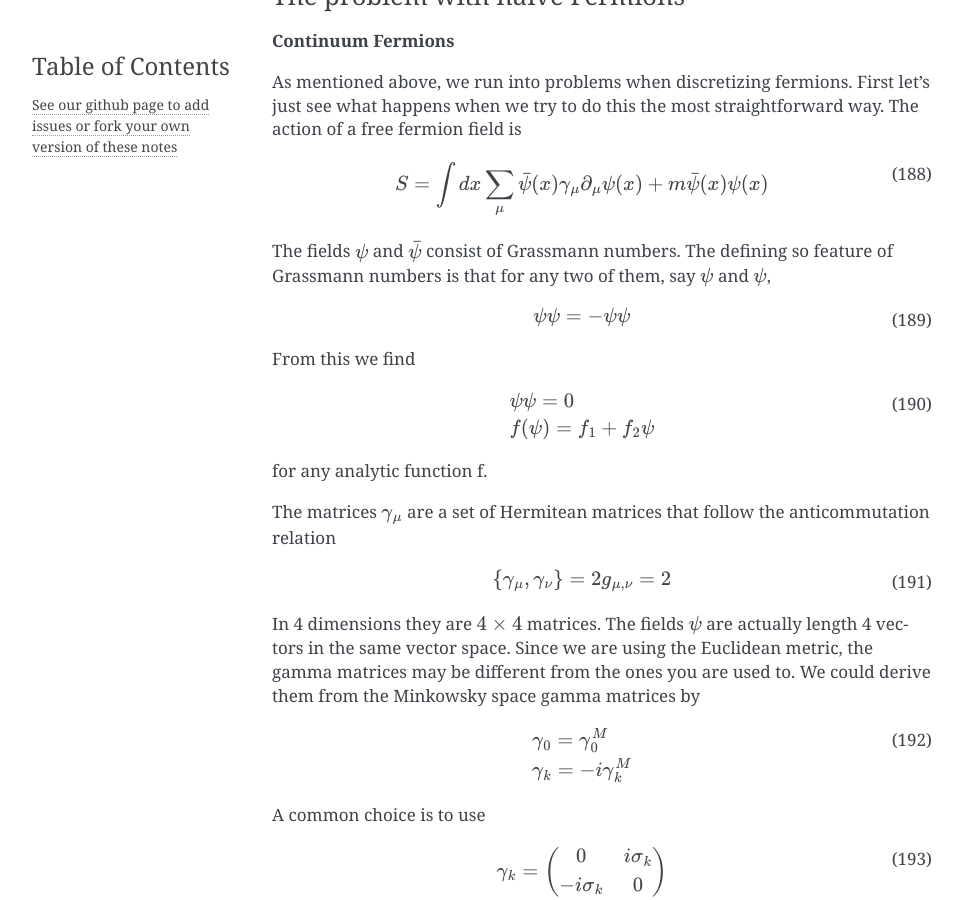
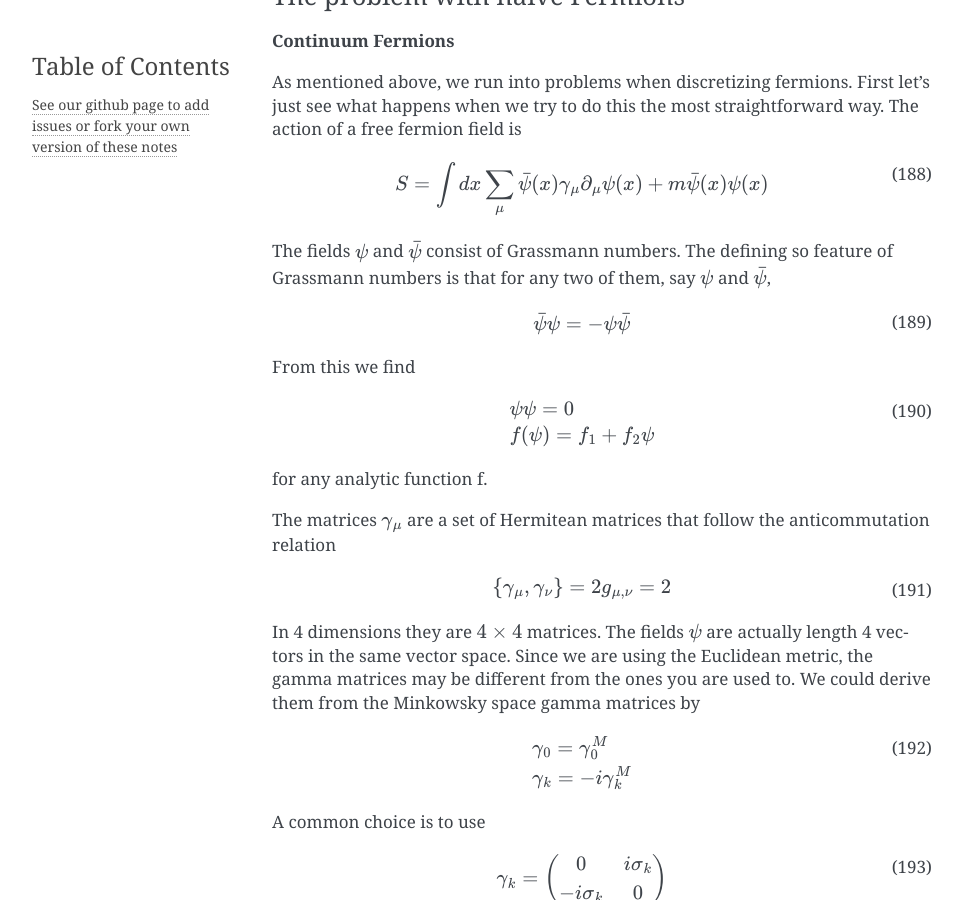
Before and after one commit to rantahar/Lattice-Field-Theory, a Sphinx documentation site: the page built from source/index.rst, in a window 1280 px wide and 900 px high, scrolled down 46135 px. Shown: the whole window, without its empty margins (148-1110 px from the left). Built offline with Sphinx 7.4.7, drawn with Linux system fonts in a browser that asks for light colours; pages that are not in the unit, such as notebooks, are missing from menus.

Commit message:
Fix definition of Grassmann numvers

```diff
--- a/source/index.rst
+++ b/source/index.rst
@@ -2353,10 +2353,10 @@ straightforward way. The action of a free fermion field is
 
 The fields :math:`\psi` and :math:`\bar\psi` consist of Grassmann numbers.
 The defining so feature of Grassmann numbers is that for any two of them, say
-:math:`\psi` and :math:`\psi`,
-
-.. math::
-   \psi\psi = -\psi\psi
+:math:`\psi` and :math:`\bar\psi`,
+
+.. math::
+   \bar\psi\psi = -\psi\bar\psi
    :label:
 
 From this we find
```
